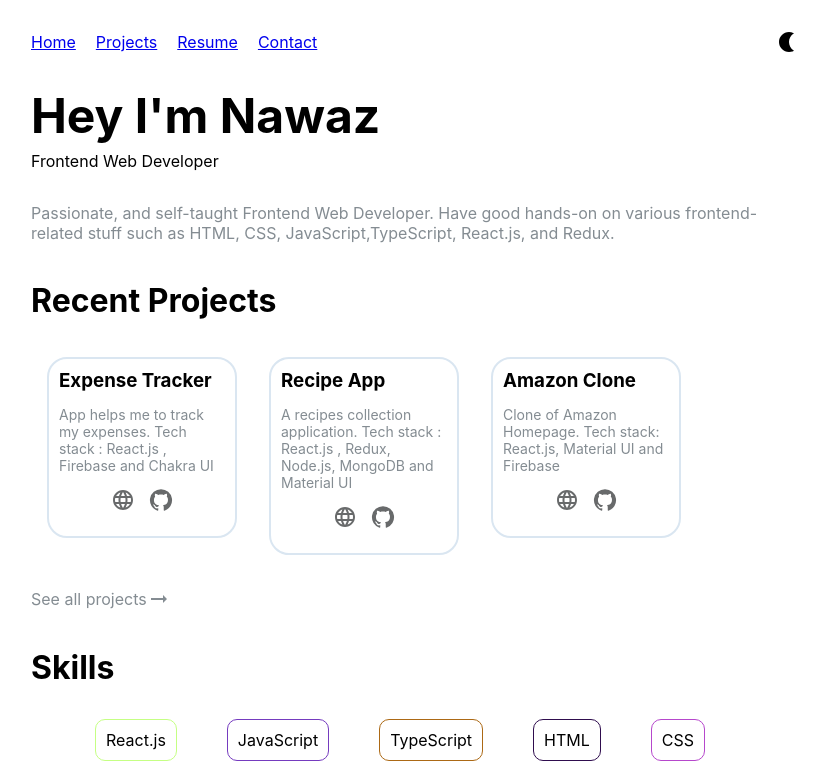
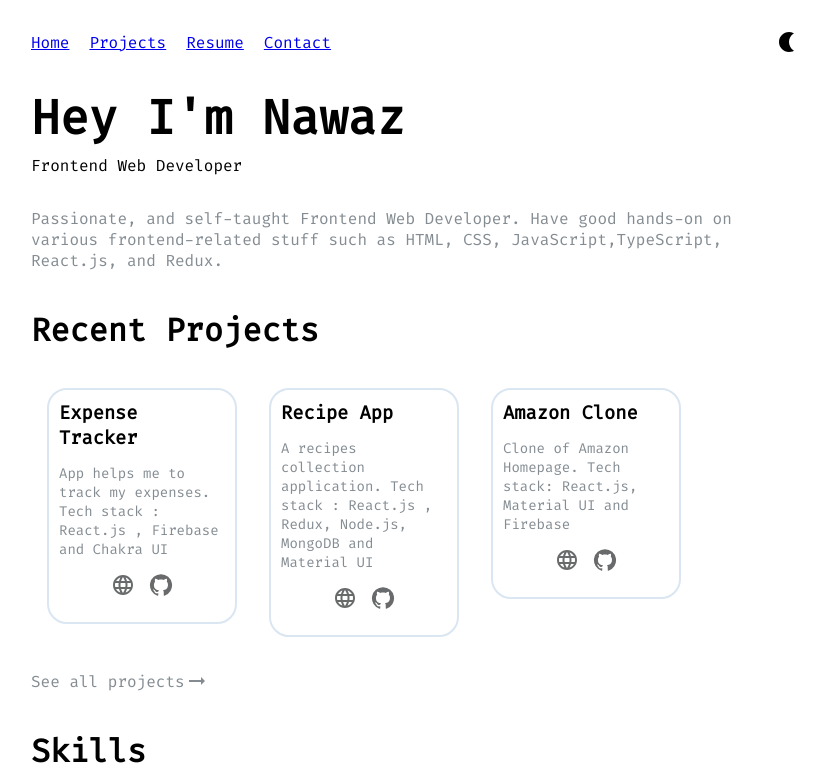
Before and after one commit to nawazmujawar/portfolio, a React (Create React App) app: page / in a window 1280 px wide. Shown: the top 779 px of the page, without its empty margins (225-1050 px from the left). Built offline with nearby package versions, Linux system fonts and the light colour scheme.

Commit message:
Add font

```diff
--- a/public/index.html
+++ b/public/index.html
@@ -10,6 +10,12 @@
       content="Web site created using create-react-app"
     />
     <link rel="apple-touch-icon" href="%PUBLIC_URL%/logo192.png" />
+    <link rel="preconnect" href="https://fonts.googleapis.com" />
+    <link rel="preconnect" href="https://fonts.gstatic.com" crossorigin />
+    <link
+      href="https://fonts.googleapis.com/css2?family=Fira+Code&display=swap"
+      rel="stylesheet"
+    />
     <!--
       manifest.json provides metadata used when your web app is installed on a
       user's mobile device or desktop. See https://developers.google.com/web/fundamentals/web-app-manifest/
--- a/src/index.css
+++ b/src/index.css
@@ -1,13 +1,11 @@
 body {
   margin: 0;
-  font-family: -apple-system, BlinkMacSystemFont, 'Segoe UI', 'Roboto', 'Oxygen',
-    'Ubuntu', 'Cantarell', 'Fira Sans', 'Droid Sans', 'Helvetica Neue',
-    sans-serif;
+  font-family: "Fira Code", monospace;
   -webkit-font-smoothing: antialiased;
   -moz-osx-font-smoothing: grayscale;
 }
 
 code {
-  font-family: source-code-pro, Menlo, Monaco, Consolas, 'Courier New',
+  font-family: source-code-pro, Menlo, Monaco, Consolas, "Courier New",
     monospace;
 }
```
